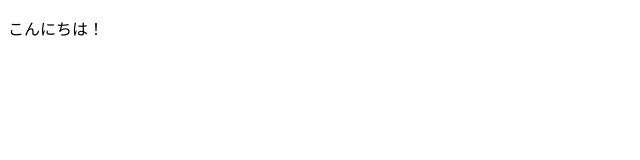
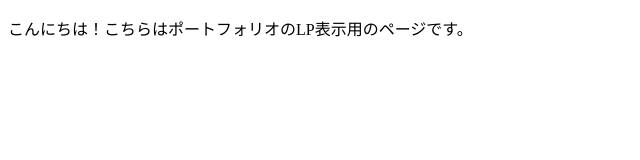
Before and after one commit to kamimi-817/portfolio, a plain HTML site: page index.html in a window 1280 px wide. Shown: the whole page, without its empty margins (0-640 px from the left). Drawn offline with Linux system fonts and the light colour scheme.

Commit message:
Update index.html

```diff
--- a/index.html
+++ b/index.html
@@ -7,7 +7,7 @@
     <title>Document</title>
 </head>
 <body>
-    <p>こんにちは！</p>
+    <p>こんにちは！こちらはポートフォリオのLP表示用のページです。</p>
 
 </body>
 </html>
```
